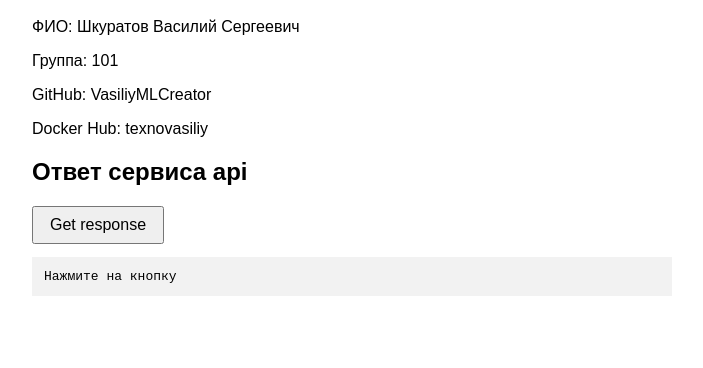
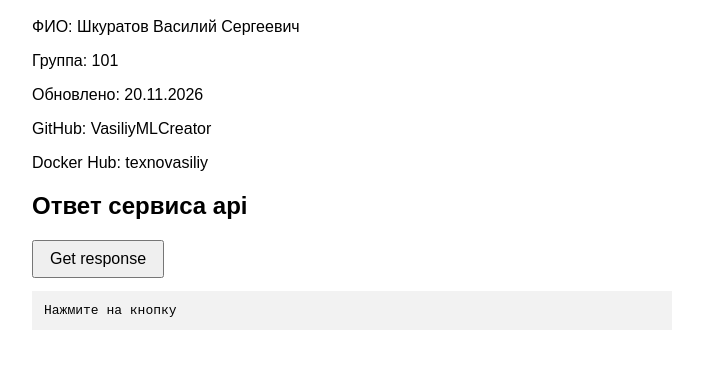
Before and after one commit to VasiliyMLCreator/GitLab2, a plain HTML site: page docker-lab/frontend/index.html in a window 1280 px wide. Shown: the part 80-448 px from the top of the page, without its empty margins (288-991 px from the left). Drawn offline with Linux system fonts and the light colour scheme.

Commit message:
Update page date for redeployment

```diff
--- a/docker-lab/frontend/index.html
+++ b/docker-lab/frontend/index.html
@@ -13,6 +13,7 @@
     <h1>Лабораторная работа</h1>
     <p>ФИО: Шкуратов Василий Сергеевич</p>
     <p>Группа: 101</p>
+    <p>Обновлено: 20.11.2026</p>
     <p>GitHub: VasiliyMLCreator</p>
     <p>Docker Hub: texnovasiliy</p>
 
```
